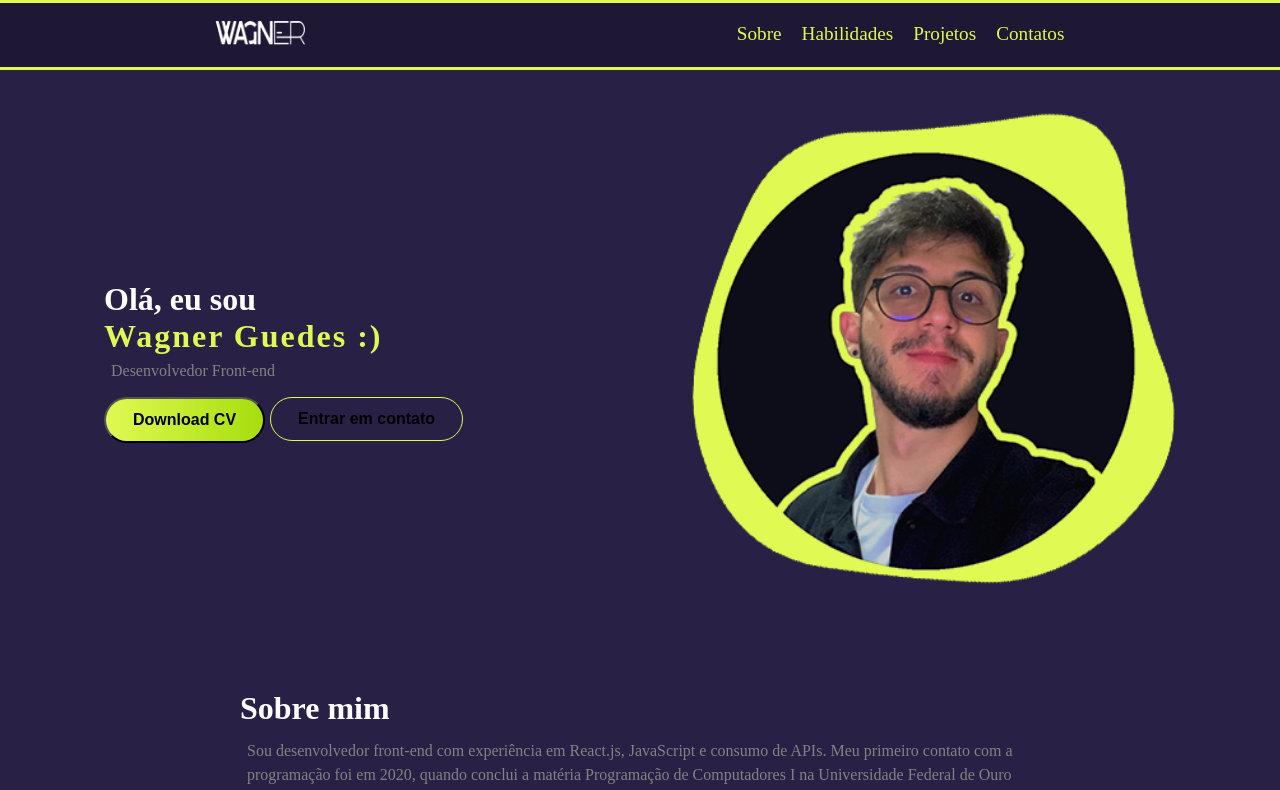
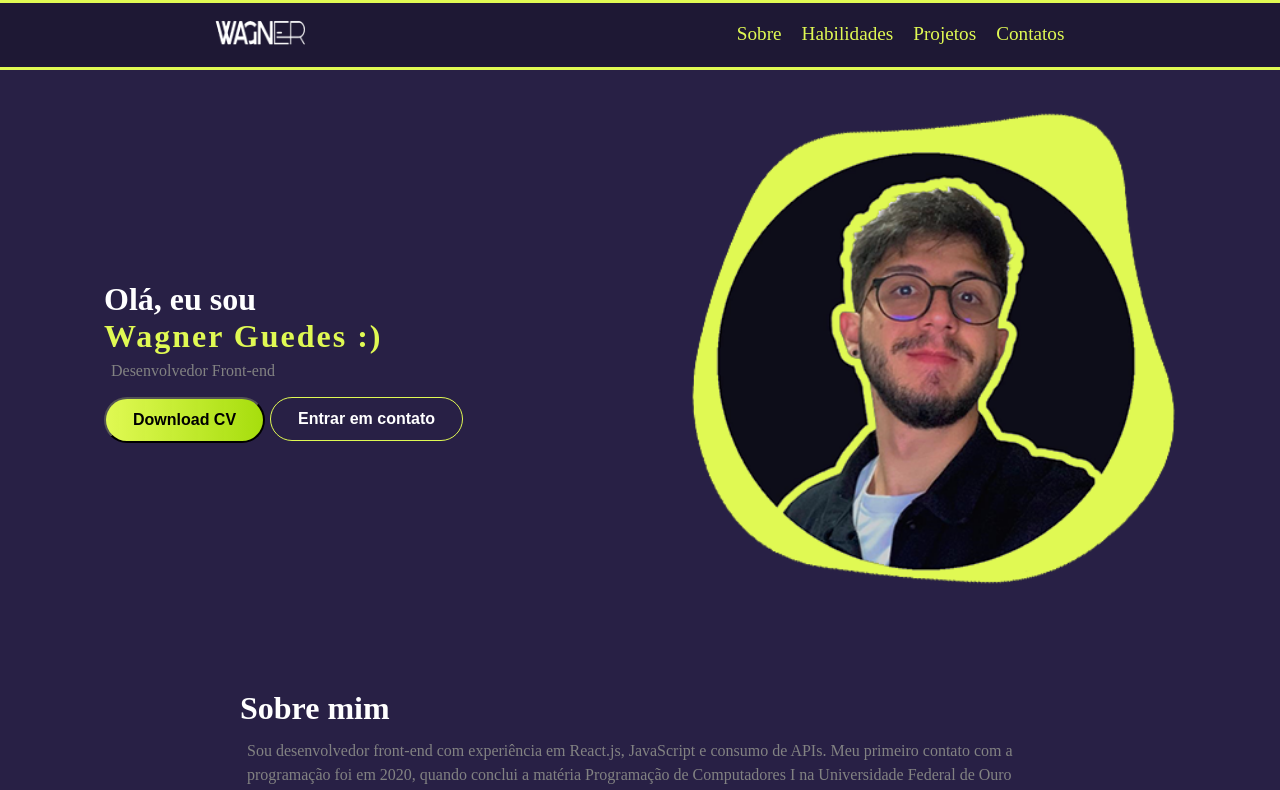
Before and after one commit to wagner-guedes-dev/Portfolio2.0, a React (Vite) app: page / in a window 1280 px wide. Shown: the top 790 px of the page. Built offline with nearby package versions, Linux system fonts and the light colour scheme; a web font is replaced by a local one.

Commit message:
exchange color button

```diff
--- a/src/components/Sobre/sobre.css
+++ b/src/components/Sobre/sobre.css
@@ -33,13 +33,13 @@ a{
 }
 .contato{
     background-color: rgba(255, 255, 255, 0);
-    color: white;
+    color: #ffff !important;
     border: 1px solid var(--color-primary);
 }
 .cv:hover,
 .contato:hover{
     background-image: linear-gradient(90deg, var(--color-primary) .2%, var(--color-primary) 100%);
-    color: black;
+    color: black !important;
     transition: .3s;
 }
 .buttons{
```
